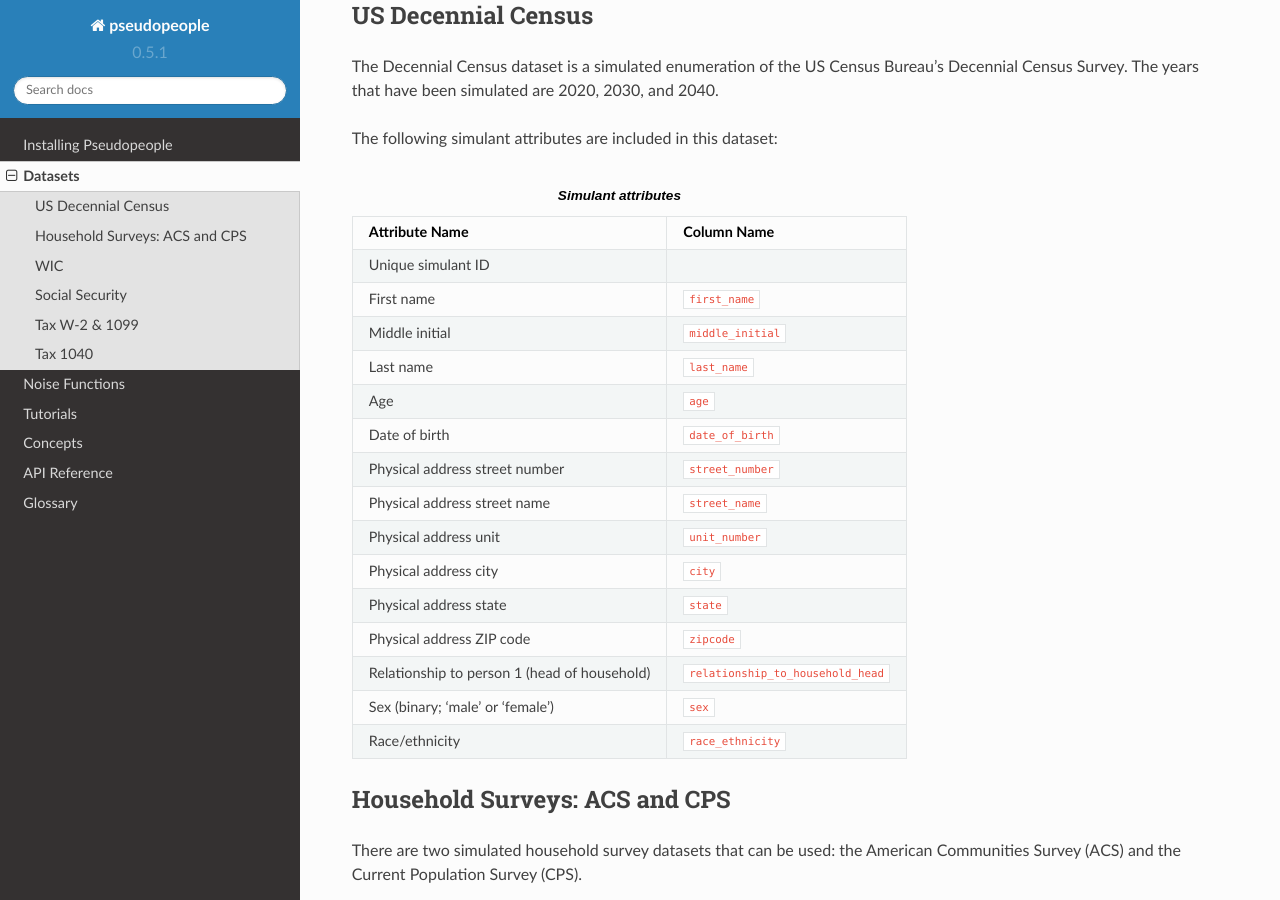
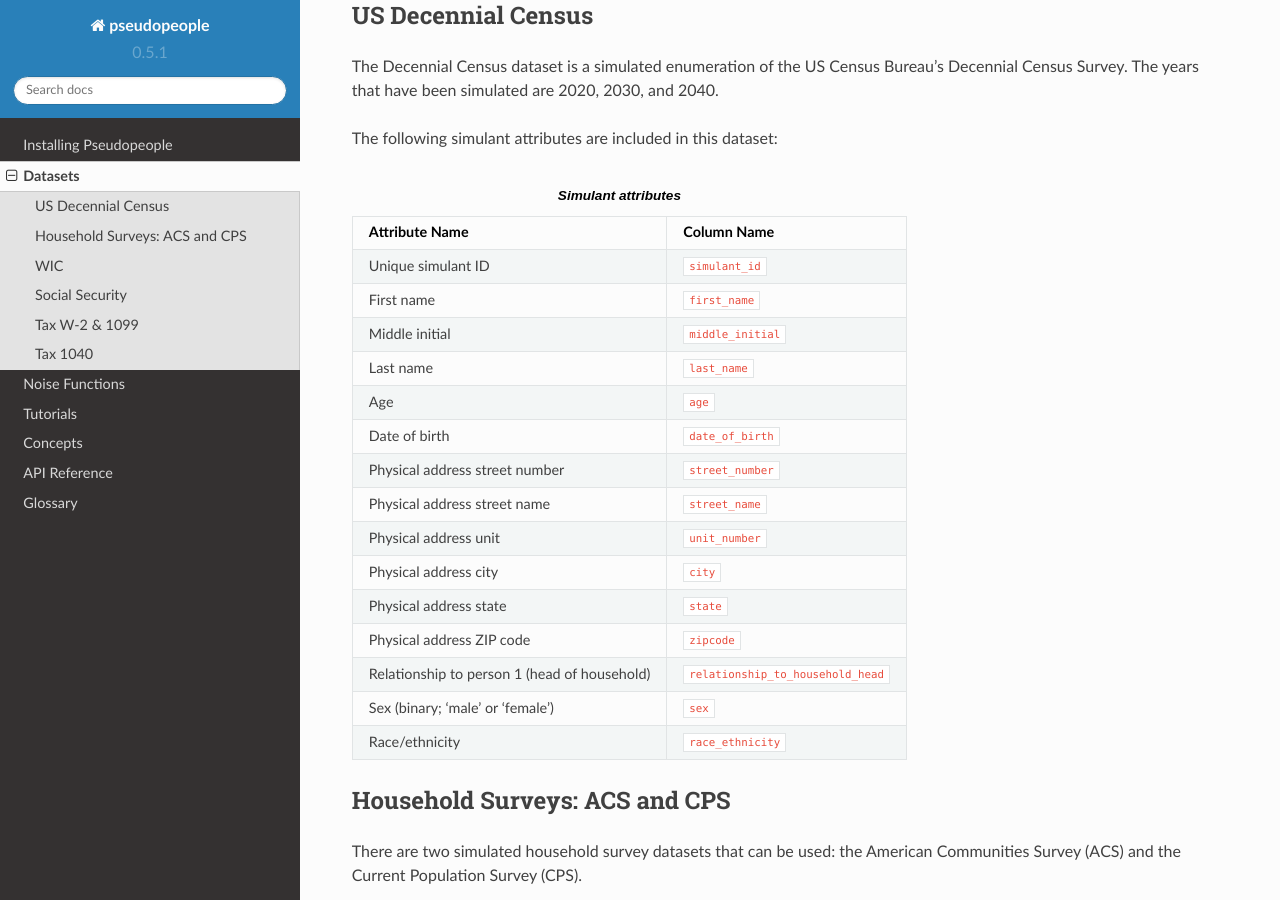
Before and after one commit to ihmeuw/pseudopeople, a Sphinx documentation site: the page built from docs/source/datasets/index.rst, in a window 1280 px wide and 900 px high, scrolled down 1053 px. Built offline with Sphinx 7.4.7 and the Read the Docs theme 2.0.0, drawn with Linux system fonts in a browser that asks for light colours.

Commit message:
Update docs/source/datasets/index.rst
Co-authored-by: Nathaniel Blair-Stahn <ndbs@uw.edu>

```diff
--- a/docs/source/datasets/index.rst
+++ b/docs/source/datasets/index.rst
@@ -44,7 +44,7 @@ The following simulant attributes are included in this dataset:
    * - Attribute Name
      - Column Name
    * - Unique simulant ID
-     -
+     - :code:`simulant_id`
    * - First name
      - :code:`first_name`
    * - Middle initial
```
